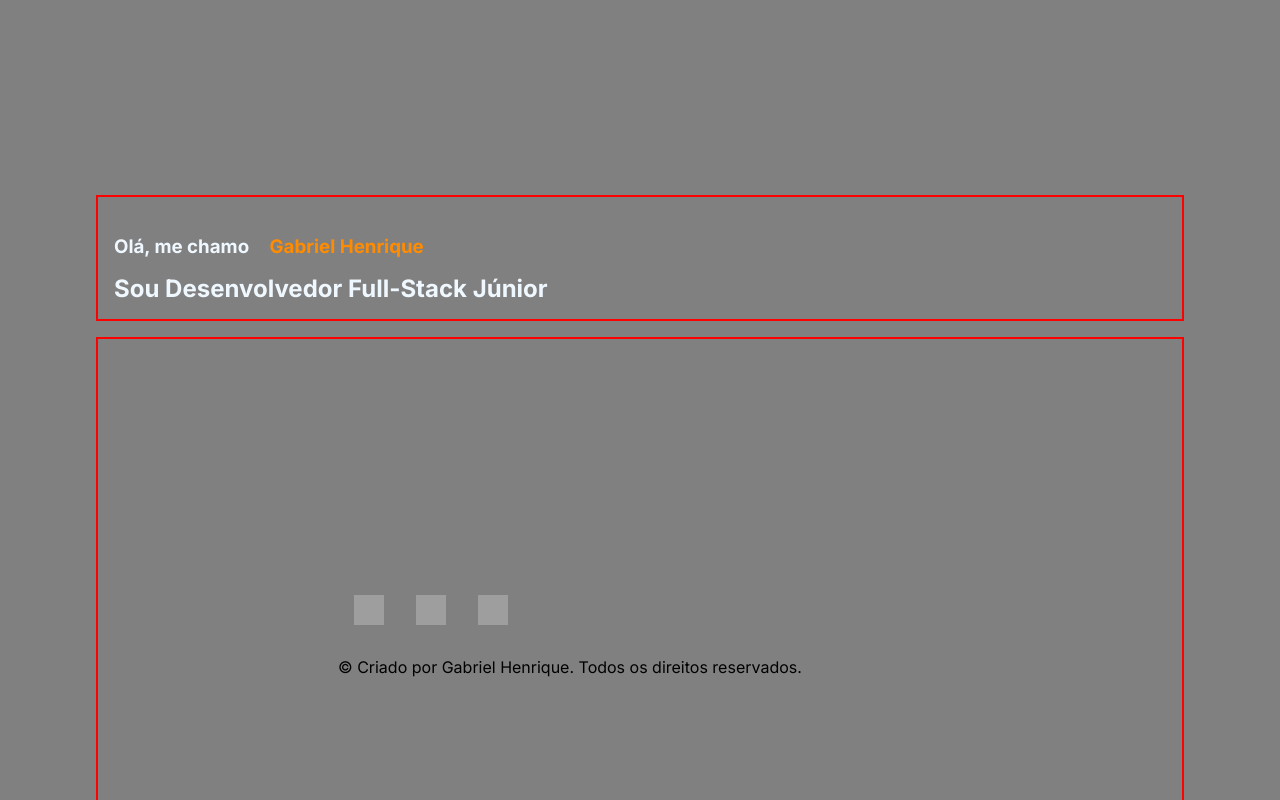
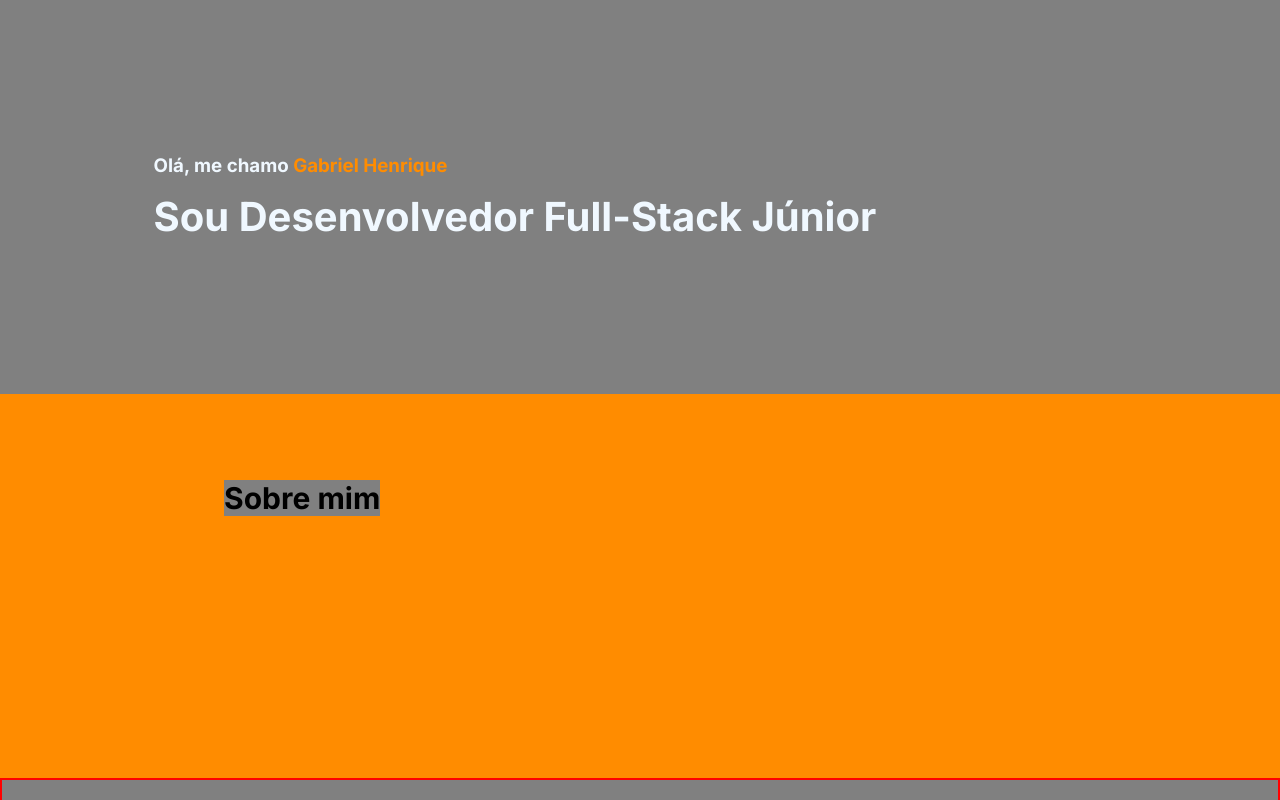
Before and after one commit to gabrielhenriqCS/portifolio, a Next.js app: page / in a window 1280 px wide. Shown: the top 800 px of the page. Built offline with nearby package versions, Linux system fonts and the light colour scheme; grey boxes are pictures that could not be loaded.

Commit message:
adicionei parte sobre

```diff
--- a/src/app/globals.css
+++ b/src/app/globals.css
@@ -1,4 +1,5 @@
 * {
-    margin: 16px;
+    margin: 0;
+    padding: 0;
     background-color: grey;
 }
--- a/src/app/page.js
+++ b/src/app/page.js
@@ -1,5 +1,6 @@
 import Header from '../components/Header.jsx'
 import Footer from '../components/Footer.jsx'
+import About from '../components/About.jsx'
 import "./globals.css";
 
 export default function Home() {
@@ -10,6 +11,9 @@ export default function Home() {
           <Header />
         </section>
         <section>
+          <About />
+        </section>
+        <section>
           <Footer />
         </section>
       </div>
--- /dev/null
+++ b/src/components/About.jsx
@@ -0,0 +1,14 @@
+import './about.css'
+
+function About() {
+    return(
+        <>
+        <article>
+            <h1 className='title'>Sobre mim</h1>
+            <p></p>
+        </article>
+        </>
+    )
+}
+
+export default About
--- a/src/components/Header.jsx
+++ b/src/components/Header.jsx
@@ -2,11 +2,12 @@ import './header.css'
 
 function Header() {
     return(
+        <>
         <header>
         <h3>Olá, me chamo <span className='nome'>Gabriel Henrique</span></h3>
         <h1>Sou Desenvolvedor Full-Stack Júnior</h1>
         </header>
-
+        </>
     )
 }
 
--- /dev/null
+++ b/src/components/about.css
@@ -0,0 +1,13 @@
+article {
+    background-color: darkorange;
+    padding: 15%;
+}
+
+.title {
+    margin: 0;
+    padding: 0;
+    position: absolute;
+    left: 14rem;
+    top: 30rem;
+    font-size: 30px;
+}
--- a/src/components/header.css
+++ b/src/components/header.css
@@ -1,12 +1,23 @@
 header {
-    margin-top: 16%;
+    display: flex;
+    flex-direction: column;
+    flex-wrap: nowrap;
+    margin: 12%;
     color: aliceblue;
-    border: 2px solid red;
-    padding-top: 22px;
+    /* border: 2px solid red; */
+    padding: none;
+    gap: 5px;
 }
 
 header h3 {
     width: 40%;
+    margin-bottom: 10px;
+}
+
+header h1 {
+    display: inline;
+    flex-direction: row;
+    font-size: 40px;
 }
 
 .nome {
```
